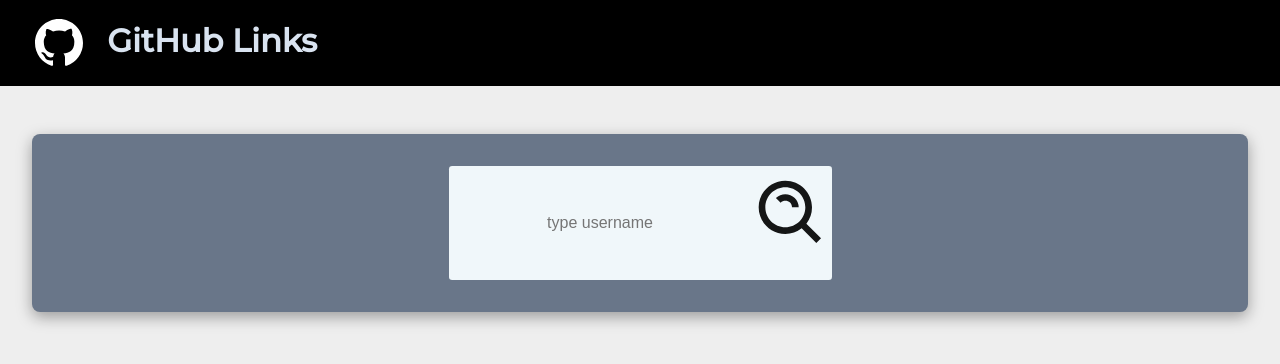
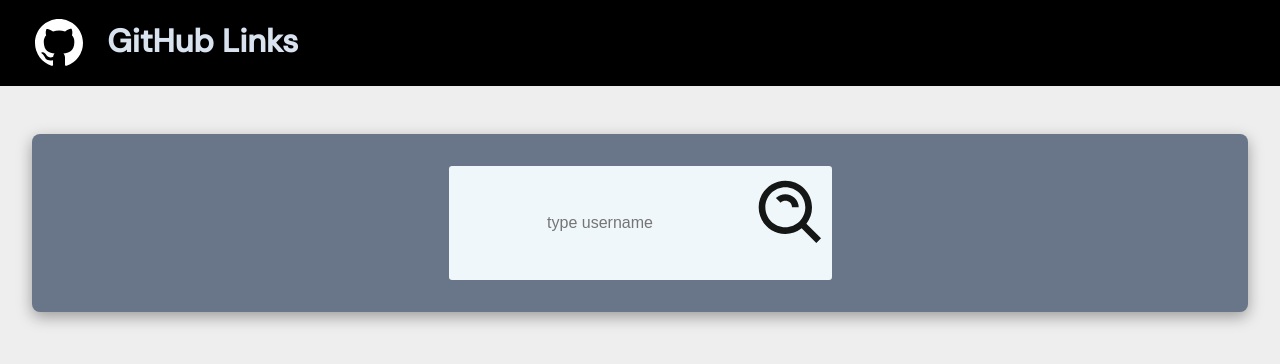
Before and after one commit to irinagastmaier/superchat-frontend-challenge, a React (Create React App) app: page / in a window 1280 px wide. Shown: the top 364 px of the page. Built offline with nearby package versions, Linux system fonts and the light colour scheme.

Commit message:
added font

```diff
--- a/src/styles/_font.scss
+++ b/src/styles/_font.scss
@@ -1,4 +1,4 @@
-@import "https://fonts.googleapis.com/css2?family=Montserrat:wght@100;200;300;400;500&display=swap";
+@import url('https://fonts.googleapis.com/css2?family=DM+Sans:wght@400;500&display=swap');
 body {
-  font-family: "Montserrat", sans-serif;
+	font-family: 'DM Sans', sans-serif;
 }
```
